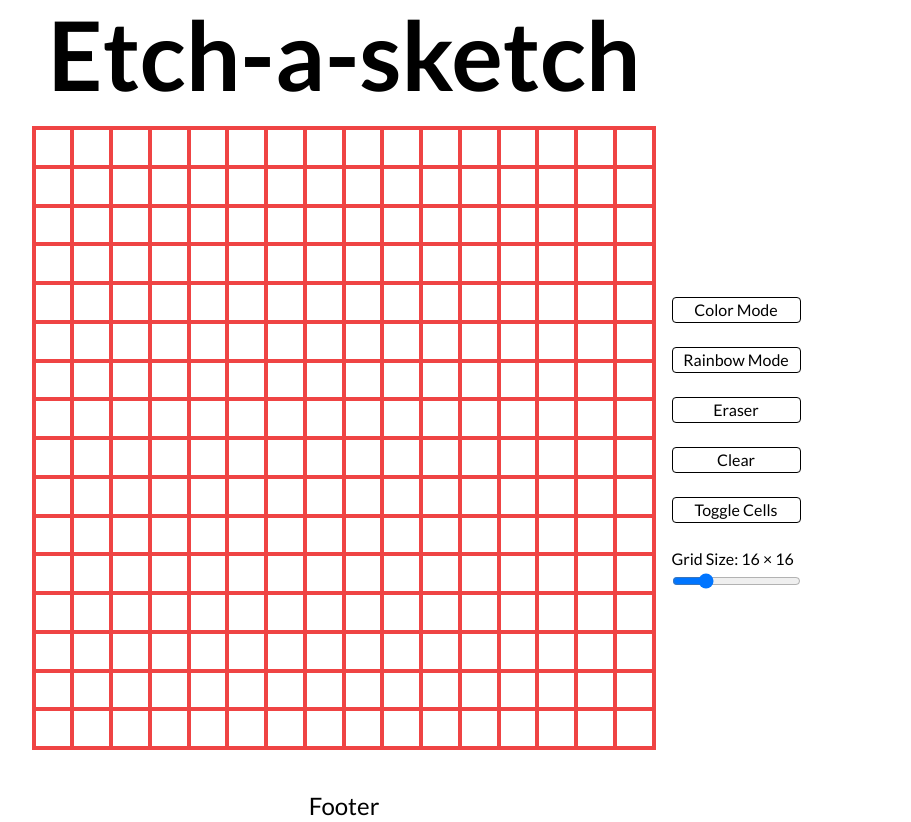
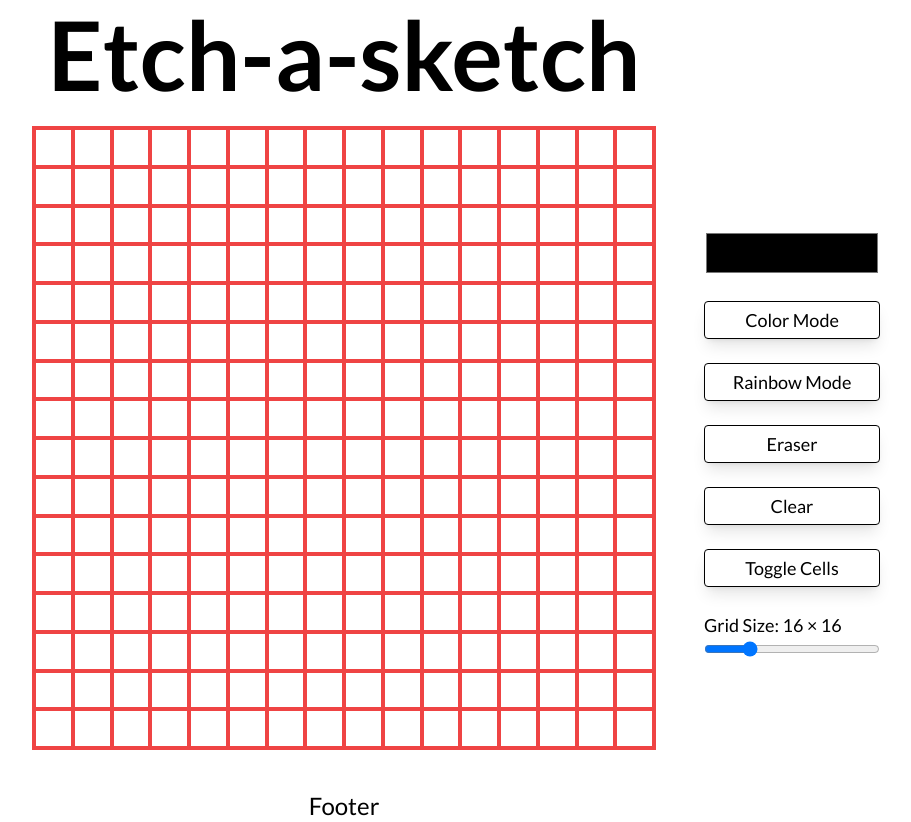
Before and after one commit to CitizenCathay/etch-a-sketch, a Next.js app: page / in a window 1280 px wide. Shown: the whole page, without its empty margins (296-1207 px from the left). Built offline with nearby package versions, Linux system fonts and the light colour scheme.

Commit message:
Implement hook for color input and drawing logic for selected color

```diff
--- a/components/Controls.tsx
+++ b/components/Controls.tsx
@@ -3,23 +3,44 @@ import Grid from "./Grid";
 
 const Controls = () => {
   const [gridSize, setGridSize] = React.useState<number>(16);
-
   const gridSizeChange = (event: React.ChangeEvent<HTMLInputElement>) => {
     const newValue = parseInt(event.target.value, 10); // Extract the new value from the input
     setGridSize(newValue);
   };
   /* console.log(gridSize); */
+
+  const [selectedColor, setSelectedColor] = useState("#000000"); // Initial color value
+  const handleColorChange = (event: React.ChangeEvent<HTMLInputElement>) => {
+    setSelectedColor(event.target.value); // Update the selected color state
+  };
+
   return (
-    <div className="gridControls flex	justify-center items-center	flex-col lg:flex-row mb-6">
-      <Grid gridSize={gridSize} />
-      <div className="gridControls lg:ml-4 flex flex-col space-y-6 mt-6 sm:mt-5">
-        <button className="border rounded border-black ">Color Mode</button>
-        <button className="border rounded border-black">Rainbow Mode</button>
-        <button className="border rounded border-black">Eraser</button>
-        <button className="border rounded border-black">Clear</button>
-        <button className="border rounded border-black ">Toggle Cells</button>
+    <div className="gridControls flex	justify-center items-center	flex-col xl:flex-row mb-6">
+      <Grid gridSize={gridSize} selectedColor={selectedColor} />
+      <div className="gridControls xl:ml-12 flex flex-col space-y-6 mt-6 sm:mt-5">
+        <input
+          type="color"
+          className="w-44 h-12 appearance-none bg-transparent p-0 rounded-lg border-none"
+          value={selectedColor}
+          onChange={handleColorChange}
+        ></input>
+        <button className="border rounded border-black lg:text-lg px-6 py-1 shadow-lg">
+          Color Mode
+        </button>
+        <button className="border rounded border-black  lg:text-lg px-6 py-1 shadow-lg">
+          Rainbow Mode
+        </button>
+        <button className="border rounded border-black  lg:text-lg px-6 py-1 shadow-lg">
+          Eraser
+        </button>
+        <button className="border rounded border-black  lg:text-lg px-6 py-1 shadow-lg">
+          Clear
+        </button>
+        <button className="border rounded border-black  lg:text-lg px-6 py-1 shadow-lg">
+          Toggle Cells
+        </button>
         <div className="sizeControl">
-          <p className="select-none	">
+          <p className="select-none	lg:text-lg">
             Grid Size: {gridSize} × {gridSize}
           </p>
           <input
@@ -29,7 +50,7 @@ const Controls = () => {
             value={gridSize}
             onChange={gridSizeChange}
             id="gridSizeRange"
-            className="" /* For future styling */
+            className="w-44" /* For future styling */
           />
         </div>
       </div>
--- a/components/Grid.tsx
+++ b/components/Grid.tsx
@@ -2,36 +2,54 @@ import React, { useEffect, useRef, useState } from "react";
 
 interface GridProps {
   gridSize: number;
+  selectedColor: string;
 }
 
-const Grid: React.FC<GridProps> = ({ gridSize }) => {
+const Grid: React.FC<GridProps> = ({ gridSize, selectedColor }) => {
   // Import gridSize value from Controls parent component
 
   useEffect(() => {
-    createGrid(gridSize); // Initial grid size
-  }, [gridSize]);
+    createGrid(gridSize, selectedColor); // Initial grid size
+  }, [gridSize, selectedColor]);
 
-  const createGrid = (gridSize: number) => {
+  const createGrid = (gridSize: number, selectedColor: string) => {
     const gridContainer = document.querySelector(
       ".gridContainer"
     ) as HTMLDivElement | null;
     if (gridContainer) {
       gridContainer.innerHTML = ""; // Clear previous content
-
       gridContainer.style.display = "grid";
       gridContainer.style.gridTemplateColumns = `repeat(${gridSize}, 1fr)`;
       gridContainer.style.gridTemplateRows = `repeat(${gridSize}, 1fr)`;
 
+      let isMouseDown = false;
+      const handleMouseDown = () => {
+        isMouseDown = true;
+      };
+      const handleMouseUp = () => {
+        isMouseDown = false;
+      };
+      const handleMouseInteraction = (event: MouseEvent) => {
+        if (isMouseDown) {
+          const target = event.target as HTMLDivElement | null;
+          if (target && "classList" in target) {
+            target.style.backgroundColor = selectedColor;
+          }
+        }
+      };
       for (let i = 0; i < gridSize * gridSize; i++) {
         const gridCell = document.createElement("div");
-        gridCell.className = "grid-cell border-2 border-red-500";
+        gridCell.className = "grid-cell select-none border-2 border-red-500";
+        gridCell.addEventListener("mousedown", handleMouseDown);
+        gridCell.addEventListener("mouseup", handleMouseUp);
+        gridCell.addEventListener("mousemove", handleMouseInteraction);
         gridContainer.appendChild(gridCell);
       }
     }
   };
 
   return (
-    <div className="gridComponent mt-1 lg:ml-36">
+    <div className="gridComponent mt-1 xl:ml-56">
       <div className="gridContainer w-96 h-96 md:w-[39rem] md:h-[39rem] sm:h-[30rem] sm:w-[30rem] border-2 border-red-500 "></div>
     </div>
   );
```
